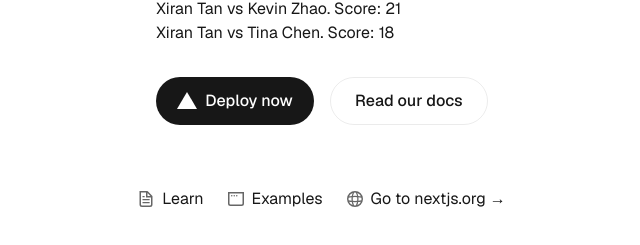
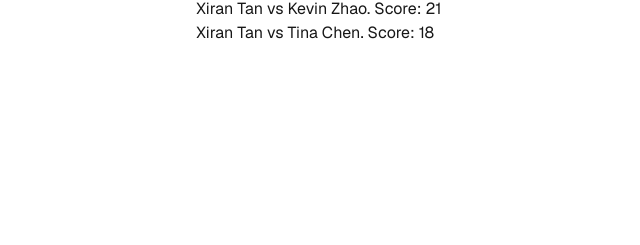
Before and after one commit to marcussleongg/wesbadminton, a Next.js app in the folder wesleyanbadmintonwebsite/: page /roster in a window 1280 px wide. Shown: the part 621-866 px from the top of the page, without its empty margins (318-958 px from the left). After the commit the page ends 830 px from the top, so only its background shows below. Built offline with nearby package versions, Linux system fonts and the light colour scheme.

Commit message:
Clean up footer

```diff
--- a/wesleyanbadmintonwebsite/src/app/page.tsx
+++ b/wesleyanbadmintonwebsite/src/app/page.tsx
@@ -18,7 +18,7 @@ export default function Home() {
               width={20}
               height={20}
             />
-            Deploy now
+            View roster
           </a>
           <a
             className="rounded-full border border-solid border-black/[.08] dark:border-white/[.145] transition-colors flex items-center justify-center hover:bg-[#f2f2f2] dark:hover:bg-[#1a1a1a] hover:border-transparent font-medium text-sm sm:text-base h-10 sm:h-12 px-4 sm:px-5 w-full sm:w-auto md:w-[158px]"
@@ -33,22 +33,7 @@ export default function Home() {
       <footer className="row-start-3 flex gap-[24px] flex-wrap items-center justify-center">
         <a
           className="flex items-center gap-2 hover:underline hover:underline-offset-4"
-          href="https://nextjs.org/learn?utm_source=create-next-app&utm_medium=appdir-template-tw&utm_campaign=create-next-app"
-          target="_blank"
-          rel="noopener noreferrer"
-        >
-          <Image
-            aria-hidden
-            src="/file.svg"
-            alt="File icon"
-            width={16}
-            height={16}
-          />
-          Learn
-        </a>
-        <a
-          className="flex items-center gap-2 hover:underline hover:underline-offset-4"
-          href="https://vercel.com/templates?framework=next.js&utm_source=create-next-app&utm_medium=appdir-template-tw&utm_campaign=create-next-app"
+          href="https://www.instagram.com/wes_badminton?utm_source=ig_web_button_share_sheet&igsh=ZDNlZDc0MzIxNw=="
           target="_blank"
           rel="noopener noreferrer"
         >
@@ -59,22 +44,7 @@ export default function Home() {
             width={16}
             height={16}
           />
-          Examples
-        </a>
-        <a
-          className="flex items-center gap-2 hover:underline hover:underline-offset-4"
-          href="https://nextjs.org?utm_source=create-next-app&utm_medium=appdir-template-tw&utm_campaign=create-next-app"
-          target="_blank"
-          rel="noopener noreferrer"
-        >
-          <Image
-            aria-hidden
-            src="/globe.svg"
-            alt="Globe icon"
-            width={16}
-            height={16}
-          />
-          Go to nextjs.org →
+          Instagram
         </a>
       </footer>
     </div>
--- a/wesleyanbadmintonwebsite/src/app/roster/page.tsx
+++ b/wesleyanbadmintonwebsite/src/app/roster/page.tsx
@@ -1,5 +1,4 @@
 import Gallery from "../players";
-import Image from "next/image";
 
 export default function Home() {
   return (
@@ -7,79 +6,8 @@ export default function Home() {
       <main className="flex flex-col gap-[32px] row-start-2 items-center sm:items-start">
       <Gallery />
 
-        <div className="flex gap-4 items-center flex-col sm:flex-row">
-          <a
-            className="rounded-full border border-solid border-transparent transition-colors flex items-center justify-center bg-foreground text-background gap-2 hover:bg-[#383838] dark:hover:bg-[#ccc] font-medium text-sm sm:text-base h-10 sm:h-12 px-4 sm:px-5 sm:w-auto"
-            href="https://vercel.com/new?utm_source=create-next-app&utm_medium=appdir-template-tw&utm_campaign=create-next-app"
-            target="_blank"
-            rel="noopener noreferrer"
-          >
-            <Image
-              className="dark:invert"
-              src="/vercel.svg"
-              alt="Vercel logomark"
-              width={20}
-              height={20}
-            />
-            Deploy now
-          </a>
-          <a
-            className="rounded-full border border-solid border-black/[.08] dark:border-white/[.145] transition-colors flex items-center justify-center hover:bg-[#f2f2f2] dark:hover:bg-[#1a1a1a] hover:border-transparent font-medium text-sm sm:text-base h-10 sm:h-12 px-4 sm:px-5 w-full sm:w-auto md:w-[158px]"
-            href="https://nextjs.org/docs?utm_source=create-next-app&utm_medium=appdir-template-tw&utm_campaign=create-next-app"
-            target="_blank"
-            rel="noopener noreferrer"
-          >
-            Read our docs
-          </a>
-        </div>
+
       </main>
-      <footer className="row-start-3 flex gap-[24px] flex-wrap items-center justify-center">
-        <a
-          className="flex items-center gap-2 hover:underline hover:underline-offset-4"
-          href="https://nextjs.org/learn?utm_source=create-next-app&utm_medium=appdir-template-tw&utm_campaign=create-next-app"
-          target="_blank"
-          rel="noopener noreferrer"
-        >
-          <Image
-            aria-hidden
-            src="/file.svg"
-            alt="File icon"
-            width={16}
-            height={16}
-          />
-          Learn
-        </a>
-        <a
-          className="flex items-center gap-2 hover:underline hover:underline-offset-4"
-          href="https://vercel.com/templates?framework=next.js&utm_source=create-next-app&utm_medium=appdir-template-tw&utm_campaign=create-next-app"
-          target="_blank"
-          rel="noopener noreferrer"
-        >
-          <Image
-            aria-hidden
-            src="/window.svg"
-            alt="Window icon"
-            width={16}
-            height={16}
-          />
-          Examples
-        </a>
-        <a
-          className="flex items-center gap-2 hover:underline hover:underline-offset-4"
-          href="https://nextjs.org?utm_source=create-next-app&utm_medium=appdir-template-tw&utm_campaign=create-next-app"
-          target="_blank"
-          rel="noopener noreferrer"
-        >
-          <Image
-            aria-hidden
-            src="/globe.svg"
-            alt="Globe icon"
-            width={16}
-            height={16}
-          />
-          Go to nextjs.org →
-        </a>
-      </footer>
     </div>
   );
 }
```
